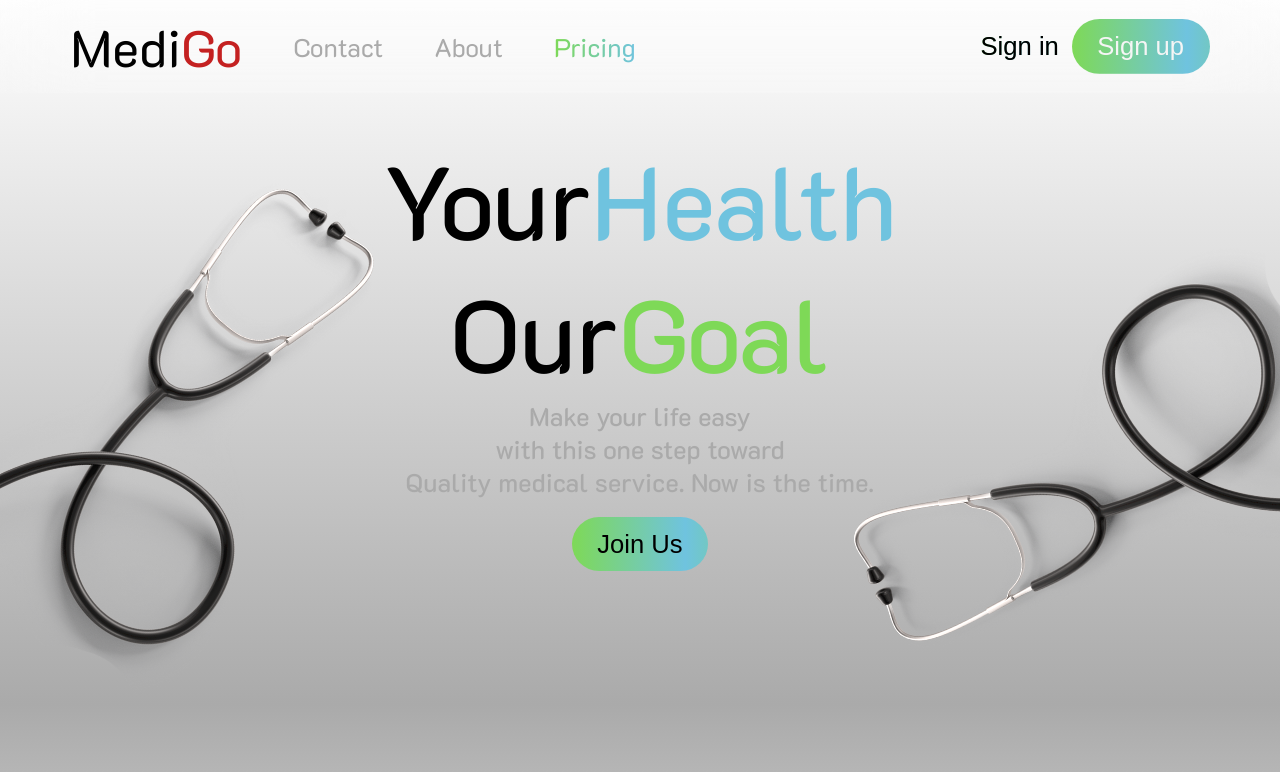
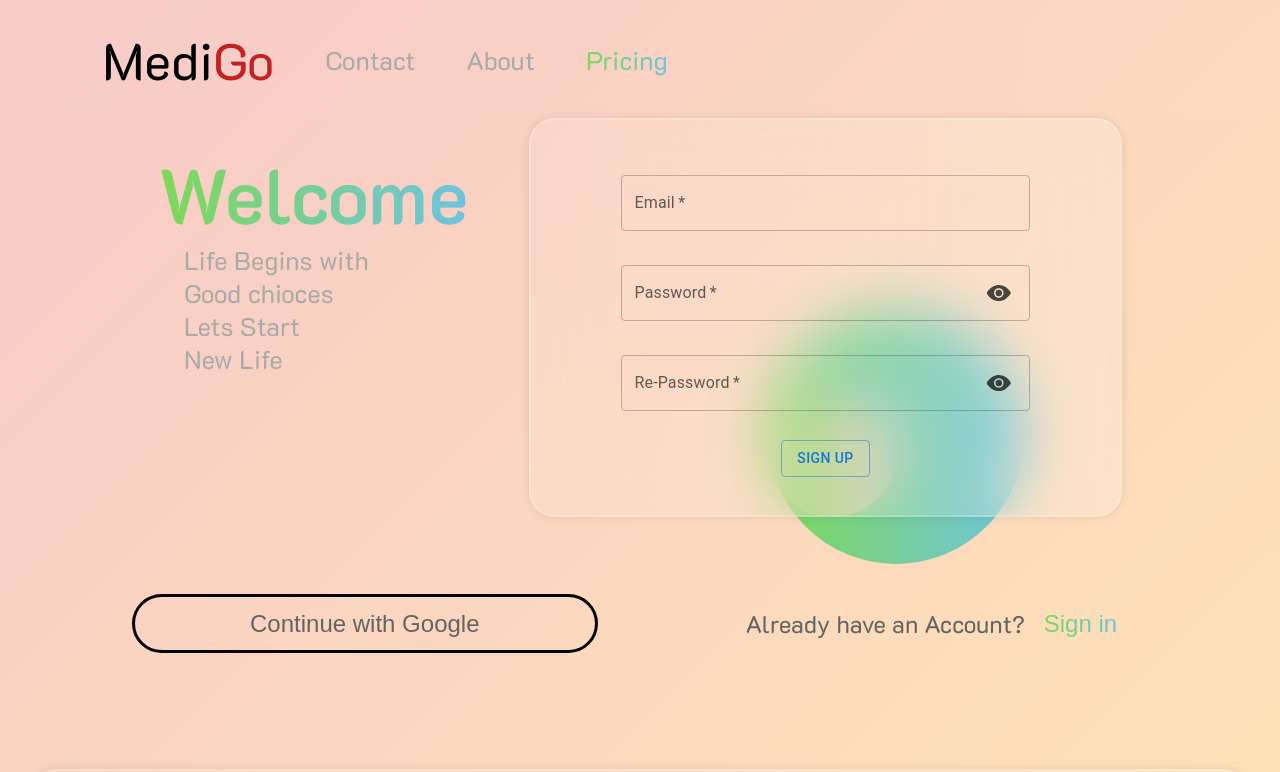
Before and after one commit to SajanRajbanshi/MediGo, a React (Vite) app: page /auth/signup in a window 1280 px wide. Shown: the top 772 px of the page. Built offline with nearby package versions, Linux system fonts and the light colour scheme.

Commit message:
routing set

```diff
--- a/src/components/landingPageComponents/Signupin.jsx
+++ b/src/components/landingPageComponents/Auth.jsx
@@ -1,33 +1,16 @@
 import "./signupin.css";
 import { Link } from "react-router-dom";
 import { useEffect, useState } from "react";
-import Layout from "./Layout";
 import profileImage from "./assets/profile-round-1346-svgrepo-com.svg";
+import SigninInput from "./SigninInput";
+import SignupInput from "./SignupInput";
+import { Outlet } from "react-router-dom"
+
 
 import Badge from "@mui/material/Badge";
 
-export default function Signupin(props) {
-  const [accountDict, setaccountDict] = useState({});
+export default function Auth(props) {
 
-  function addAccount(addThisOne) {
-    if (
-      addThisOne.userName === "" ||
-      addThisOne.userName in accountDict ||
-      addThisOne.password === ""
-    ) {
-      console.log("there is noting to add");
-    } else {
-      accountDict[addThisOne.userName] = addThisOne.password;
-      let newaccountDict = JSON.parse(JSON.stringify(accountDict));
-      setaccountDict(newaccountDict);
-    }
-  }
-
-  function updateAccounts(deleteThisOne) {
-    delete accountDict[deleteThisOne];
-    let newaccountDict = JSON.parse(JSON.stringify(accountDict));
-    setaccountDict(newaccountDict);
-  }
 
   return (
     <div className="bodySign" id="bodySign">
@@ -54,32 +37,11 @@ export default function Signupin(props) {
               </div>
             </div>
           </div>
-          <div className="signupinright" id="right">
-            <Badge
-              anchorOrigin={{
-                vertical: "top",
-                horizontal: "right",
-              }}
-              badgeContent={Object.keys(accountDict).length}
-              color="lightgreen"
-            >
-              <img
-                src={profileImage}
-                alt="profileIcon"
-                className="profileIcon"
-                id="profileIcon"
-              />
-            </Badge>
-          </div>
         </div>
       </div>
 
-      <Layout
-        states={props.initial}
-        method={updateAccounts}
-        addAccountMethod={addAccount}
-        signedInAccountsDict={accountDict}
-      />
+
+      <Outlet/>
 
       <div className="footerSign" id="footerSign">
         <div className="glassdiv2" id="glassdiv2">
--- a/src/components/landingPageComponents/Database.json
+++ /dev/null
@@ -1,12 +0,0 @@
-{
-    "signinButton":0,
-    "signupButton":0,
-    "switchToSignin":0,
-    "switchToSignup":0,
-    "googleAuth":0,
-    "signinEmailInputBox":0,
-    "signinPasswordInputBox":0,
-    "signupEmailInputBox":0,
-    "signupPasswordInputBox":0,
-    "signupRepasswordInputBox":0
-}
--- a/src/components/landingPageComponents/Header.jsx
+++ b/src/components/landingPageComponents/Header.jsx
@@ -50,7 +50,7 @@ export default function Header() {
                     id="right">
                     <div id="headerAuthDiv">
                         <Link
-                            to="/Signin">
+                            to="/auth">
                             <button
                                 className="signin"
                                 id="signin">
@@ -60,7 +60,7 @@ export default function Header() {
                     </div>
                     <div>
                         <Link
-                            to="/Signup">
+                            to="/auth/signup">
                             <button
                                 className="signup"
                                 id="signup">
--- a/src/components/landingPageComponents/SigninInput.jsx
+++ b/src/components/landingPageComponents/SigninInput.jsx
@@ -1,15 +1,13 @@
 import "./signinInput.css";
 import { IoCaretDownCircleSharp, IoEye } from "react-icons/io5";
-import AccountList from "./AccountList";
 import { IoMdEyeOff } from "react-icons/io";
 import { useEffect, useState, useRef } from "react";
-import interfaceDateFromDb from "./Database.json";
+import { Link } from "react-router-dom";
 
 import TextField from "@mui/material/TextField";
 import Button from "@mui/material/Button";
 
 export default function SigninInput(props) {
-  const [active, setActive] = useState(false);
   const [isPasswordVisible, setPasswordVisibility] = useState(false);
   const [username, setUsername] = useState("");
   const [password, setPassword] = useState("");
@@ -17,13 +15,6 @@ export default function SigninInput(props) {
   const usernameInput = useRef(null);
   const passwordInput = useRef(null);
 
-  function showSignedinAccountMenu() {
-    setActive(true);
-  }
-
-  function hideSignedinAccountMenu() {
-    setActive(false);
-  }
 
   function handleUsernameChange(event) {
     usernameInput.current.value = event.target.value;
@@ -35,33 +26,13 @@ export default function SigninInput(props) {
     setPassword(passwordInput.current.value);
   }
 
-  function setCredentials(thisOne) {
-    console.log(thisOne);
-    setUsername(thisOne);
-    setPassword(props.signedInAccountsDict[thisOne]);
-  }
-
-  function performSignin() {
-    console.log(
-      "username:",
-      usernameInput.current.value,
-      "password:",
-      passwordInput.current.value
-    );
-    let newUser = {
-      userName: usernameInput.current.value,
-      password: passwordInput.current.value,
-    };
-    props.addAccountMethod(newUser);
-  }
-
 
   return (
+    <>
     <div className="signinInputComponent" id="signinInputComponent">
       <section
         className="page1Signin"
         id="page1Signin"
-        onMouseLeave={hideSignedinAccountMenu}
       >
         <div
           style={{
@@ -111,9 +82,6 @@ export default function SigninInput(props) {
                   type="text"
                   value={username}
                   ref={usernameInput}
-                  onClick={() => {
-                    showSignedinAccountMenu();
-                  }}
                   onChange={handleUsernameChange}
                   label="Username"
                   fullWidth
@@ -158,9 +126,6 @@ export default function SigninInput(props) {
             <div className="button_signin" id="button_signin">
               <Button
                 variant="outlined"
-                onClick={() => {
-                  performSignin();
-                }}
               >
                 Sign in
               </Button>
@@ -172,29 +137,53 @@ export default function SigninInput(props) {
           <div className="smallcircle1" id="smallcircle1"></div>
           <div className="smallcircle2" id="smallcircle2"></div>
         </div>
-
-        {Object.keys(props.signedInAccountsDict).length === 0 ? (
-          <></>
-        ) : (
-          <div
-            className={active ? "signedinAccountShow" : "signedinAccountHide"}
-            id="signedinAccount"
-          >
-            <button
-              onClick={hideSignedinAccountMenu}
-              className="signedInAccountMenuCloseButton"
-              id="signedInAccountMenuCloseButton"
-            >
-              X
-            </button>
-            <AccountList
-              onDelete={props.method}
-              onSetCredentials={setCredentials}
-              signedInAccountsDict={props.signedInAccountsDict}
-            />
-          </div>
-        )}
       </section>
     </div>
+    <div className="moreoptions" id="moreoptions">
+      <div
+        style={{
+          width: "50%",
+          minWidth: "400px",
+          display: "flex",
+          justifyContent: "center",
+          alignItems: "center",
+        }}
+      >
+        <button
+          className="google"
+          id="google"
+        >
+          Continue with Google
+        </button>
+      </div>
+      <div
+        style={{
+          width: "50%",
+          minWidth: "400px",
+          display: "flex",
+          alignItems: "center",
+          justifyContent: "center",
+        }}
+      >
+        <div
+          style={{
+            display: "flex",
+            alignItems: "center",
+            justifyContent: "center",
+          }}
+        >
+          <span>Don't have an Account?</span>
+          <Link to="/auth/signup">
+          <button
+            className="signupAuth"
+            id="signupAuth"
+          >
+            Sign up
+          </button>
+          </Link>
+        </div>
+      </div>
+    </div>
+    </>
   );
 }
--- a/src/components/landingPageComponents/SignupInput.jsx
+++ b/src/components/landingPageComponents/SignupInput.jsx
@@ -2,9 +2,9 @@ import "./signupInput.css";
 import { IoEye } from "react-icons/io5";
 import { IoMdEyeOff } from "react-icons/io";
 import { useEffect, useRef, useState } from "react";
-import interfaceDateFromDb from "./Database.json";
 import { TextField } from "@mui/material";
 import { Button } from "@mui/material";
+import { Link } from "react-router-dom";
 
 export default function SignupInput() {
   const [isPasswordVisible, setPasswordVisibility] = useState(false);
@@ -31,6 +31,7 @@ export default function SignupInput() {
     setRepassword(repasswordInput.current);
   }
   return (
+    <>
     <div>
       <div className="page1Signup" id="page1Signup">
         <div
@@ -172,7 +173,52 @@ export default function SignupInput() {
           <div className="smallcircle2" id="smallcircle2"></div>
         </div>
       </div>
-      {console.log("signup rendred")}
     </div>
+    <div className="moreoptions" id="moreoptions">
+      <div
+        style={{
+          width: "50%",
+          minWidth: "400px",
+          display: "flex",
+          justifyContent: "center",
+          alignItems: "center",
+        }}
+      >
+        <button
+          className="google"
+          id="google"
+        >
+          Continue with Google
+        </button>
+      </div>
+      <div
+        style={{
+          width: "50%",
+          minWidth: "400px",
+          display: "flex",
+          alignItems: "center",
+          justifyContent: "center",
+        }}
+      >
+        <div
+          style={{
+            display: "flex",
+            alignItems: "center",
+            justifyContent: "center",
+          }}
+        >
+          <span>Already have an Account?</span>
+          <Link to="/auth">
+          <button
+            className="signupAuth"
+            id="signupAuth"
+          >
+            Sign in
+          </button>
+          </Link>
+        </div>
+      </div>
+    </div>
+    </>
   );
 }
--- a/src/pages/MedigoLandingPage.jsx
+++ b/src/pages/MedigoLandingPage.jsx
@@ -1,51 +1,20 @@
-import { BrowserRouter as Router, Route, Routes } from "react-router-dom"
+import { BrowserRouter as Router, Route, Routes } from "react-router-dom";
+import { createBrowserRouter, RouterProvider } from "react-router-dom";
 import '../App.css'
-import Signupin from '../components/landingPageComponents/Signupin';
+import Auth from '../components/landingPageComponents/Auth';
 import LandingPage from '../components/landingPageComponents/LandingPage';
+import SignupInput from "../components/landingPageComponents/SignupInput";
+import SigninInput from "../components/landingPageComponents/SigninInput";
 
 
 export default function MedigoLandingPage()
 {
-    return (
-        <Router>
-          <Routes>
-            <Route
-              exact path='/'
-              element={<LandingPage />}>
-            </Route>
-            <Route
-              exact path='/Signin'
-              element={
-                <Signupin
-                  initial={
-                    {
-                      state: 1,
-                      switch: {
-                        message: "Don't have an account?",
-                        action: "Sign up"
-                      }
-                    }
-                  } />
-              }>
-            </Route>
-            <Route
-              exact path='/Signup'
-              element={
-                <Signupin
-                  initial={
-                    {
-                      state: 0,
-                      switch: {
-                        message: "Already have an account?",
-                        action: "Sign in"
-                      }
-                    }
-                  } />
-              }>
-            </Route>
-            <Route exact path="*" element={<LandingPage/>} >
-              </Route>
-          </Routes>
-        </Router>
-      )
+  const router=createBrowserRouter([
+    {path:"/",element:<LandingPage></LandingPage> },
+    {path:"/auth", element:<Auth></Auth>,children:[
+      {path:"/auth/signup",element:<SignupInput></SignupInput>},
+      {path:"/auth/",element:<SigninInput></SigninInput>}
+    ]}
+  ])
+  return <RouterProvider router={router} />;
 }
```
Also changed, not shown: src/components/landingPageComponents/Layout.jsx (+2 -122 lines).
